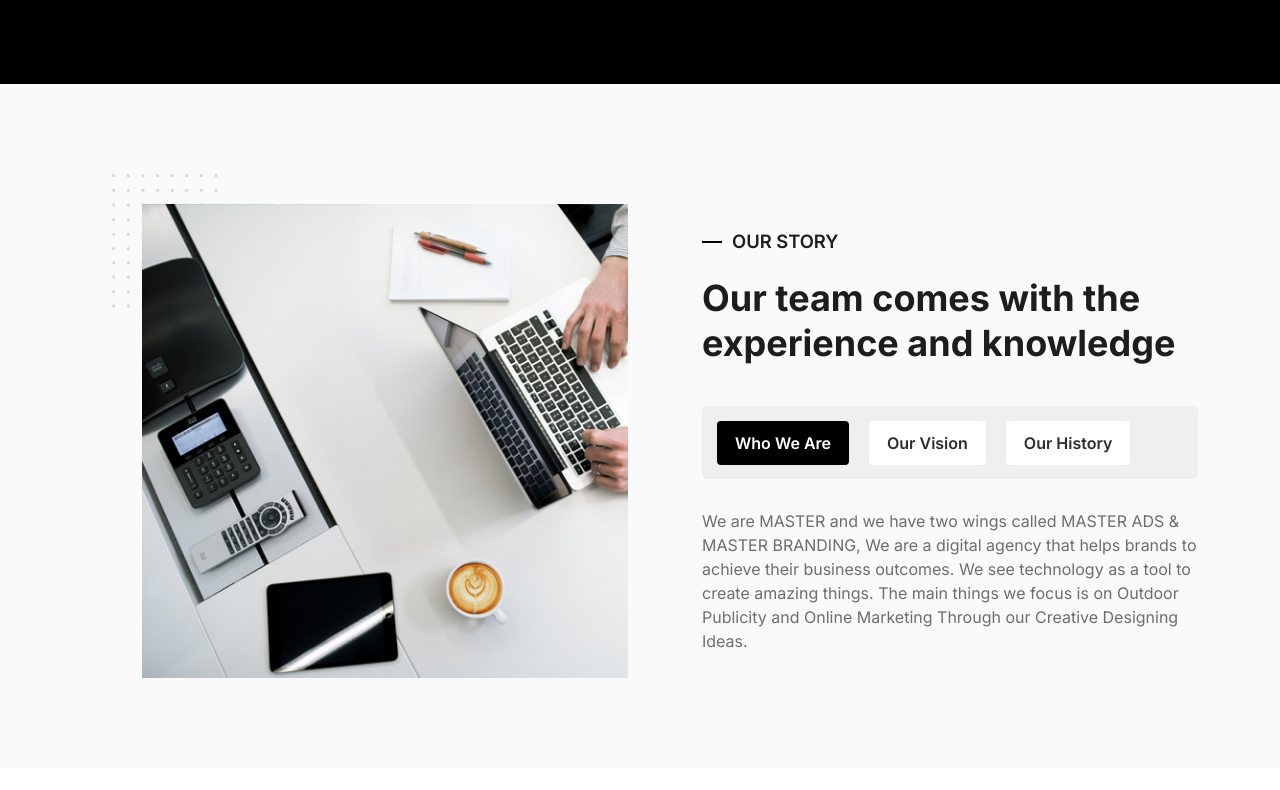
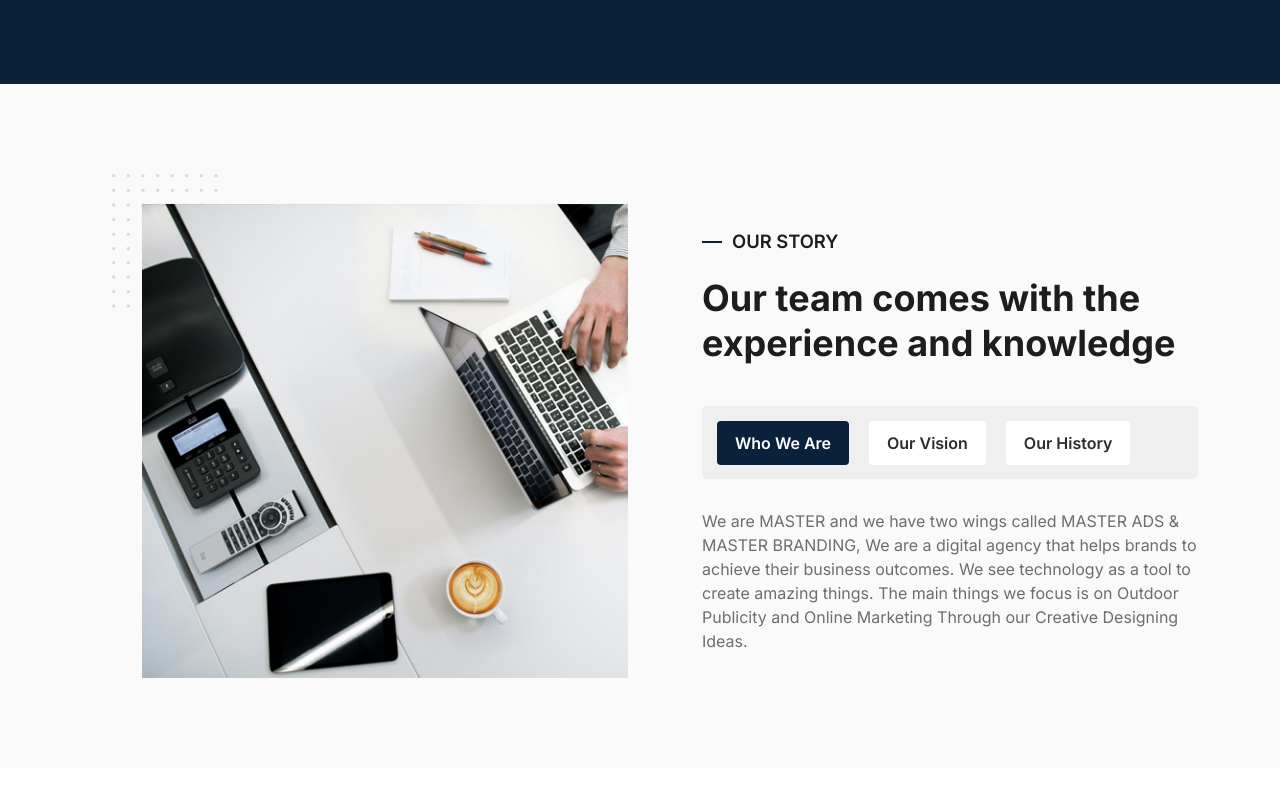
Before and after one commit to MaheshAllam/Master_Branding, a plain HTML site: page index.html in a window 1280 px wide. Shown: the part 509-1299 px from the top of the page. Drawn offline with Linux system fonts and the light colour scheme.

Commit message:
bg changed

```diff
--- a/style.css
+++ b/style.css
@@ -4,7 +4,7 @@
 ===========================*/
 :root {
   --font-family: "Inter", sans-serif;
-  --primary: #000000;
+  --primary: #0B203B;
   --primary-dark: #1c3ab6;
   --primary-light: #e2f1ff;
   --accent: #00d4d7;
```
